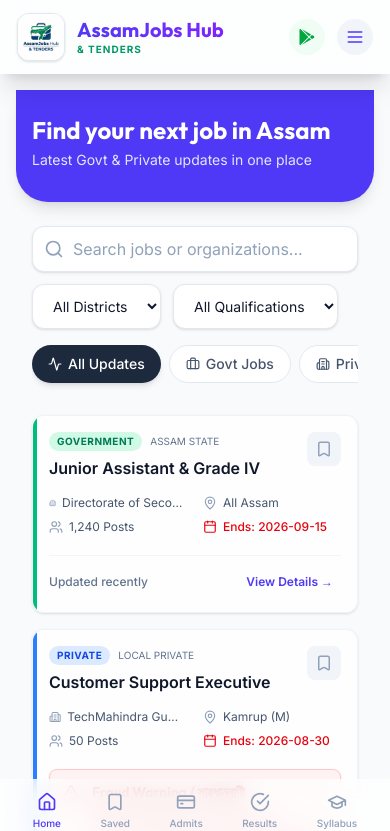
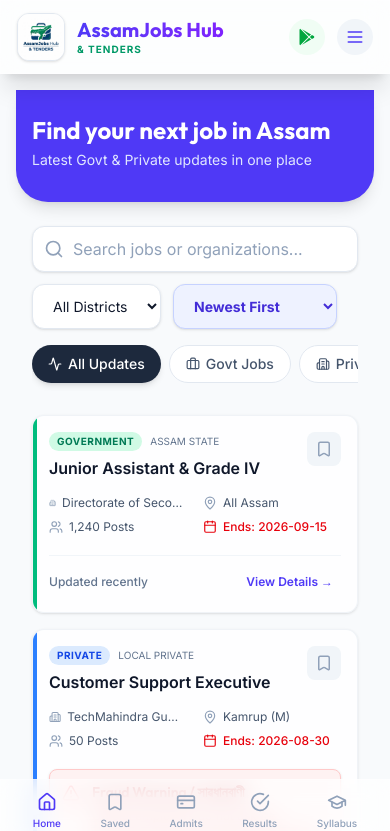
Before and after one commit to uzzaldutta/assamjobs-hub, a Next.js app: page / in a window 390 px wide. Shown: the top 831 px of the page. Built offline with nearby package versions, Linux system fonts and the light colour scheme; no server answers; the database is empty.

Commit message:
Add sorting functionality to job feed (Closing Soon, Most Vacancies, Newest)

```diff
--- a/src/components/FeedList.tsx
+++ b/src/components/FeedList.tsx
@@ -18,7 +18,9 @@ export default function FeedList({
   const [district, setDistrict] = useState("ALL");
   const [qualification, setQualification] = useState("ALL");
 
-  const filteredJobs = initialJobs.filter((job) => {
+  const [sortBy, setSortBy] = useState("newest");
+
+  let filteredJobs = initialJobs.filter((job) => {
     // 1. Search filter
     const matchesSearch =
       (job.title || "").toLowerCase().includes(search.toLowerCase()) ||
@@ -47,6 +49,24 @@ export default function FeedList({
     }
 
     return matchesSearch && matchesCategory && matchesDistrict && matchesQualification;
+  });
+
+  // Apply Sorting
+  filteredJobs.sort((a, b) => {
+    if (sortBy === "closing_soon") {
+      if (!a.lastDate) return 1;
+      if (!b.lastDate) return -1;
+      const dateA = new Date(a.lastDate).getTime();
+      const dateB = new Date(b.lastDate).getTime();
+      return dateA - dateB;
+    }
+    else if (sortBy === "vacancies") {
+      // Extract numbers from vacancy strings like "1,240" or "50+"
+      const parseVacancies = (str: string) => parseInt((str || "0").replace(/[^0-9]/g, "")) || 0;
+      return parseVacancies(b.vacancies) - parseVacancies(a.vacancies);
+    }
+    // "newest" defaults to original server order (scraped_at descending)
+    return 0;
   });
 
   return (
@@ -89,7 +109,7 @@ export default function FeedList({
             <select
               value={qualification}
               onChange={(e) => setQualification(e.target.value)}
-              className="bg-white dark:bg-slate-900 border border-slate-200 dark:border-slate-700 rounded-xl px-4 py-3 text-sm focus:ring-2 focus:ring-indigo-500 shadow-sm"
+              className="bg-white dark:bg-slate-900 border border-slate-200 dark:border-slate-700 rounded-xl px-4 py-3 text-sm focus:ring-2 focus:ring-indigo-500 shadow-sm hidden md:block"
             >
               <option value="ALL">All Qualifications</option>
               <option value="10th">10th Pass</option>
@@ -99,6 +119,17 @@ export default function FeedList({
               <option value="Diploma">Diploma</option>
               <option value="ITI">ITI</option>
               <option value="Post Graduate">Post Graduate</option>
+            </select>
+
+            {/* Sort By Dropdown */}
+            <select
+              value={sortBy}
+              onChange={(e) => setSortBy(e.target.value)}
+              className="bg-indigo-50 text-indigo-700 dark:bg-indigo-900/30 dark:text-indigo-400 border border-indigo-200 dark:border-indigo-800 rounded-xl px-4 py-3 text-sm focus:ring-2 focus:ring-indigo-500 font-bold shadow-sm"
+            >
+              <option value="newest">Newest First</option>
+              <option value="closing_soon">Closing Soon</option>
+              <option value="vacancies">Most Vacancies</option>
             </select>
           </div>
         </div>
```
